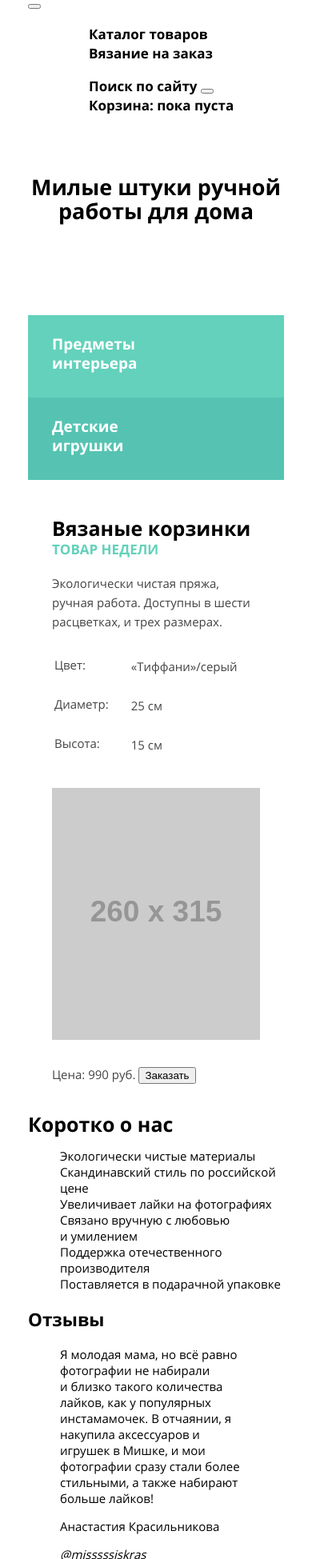
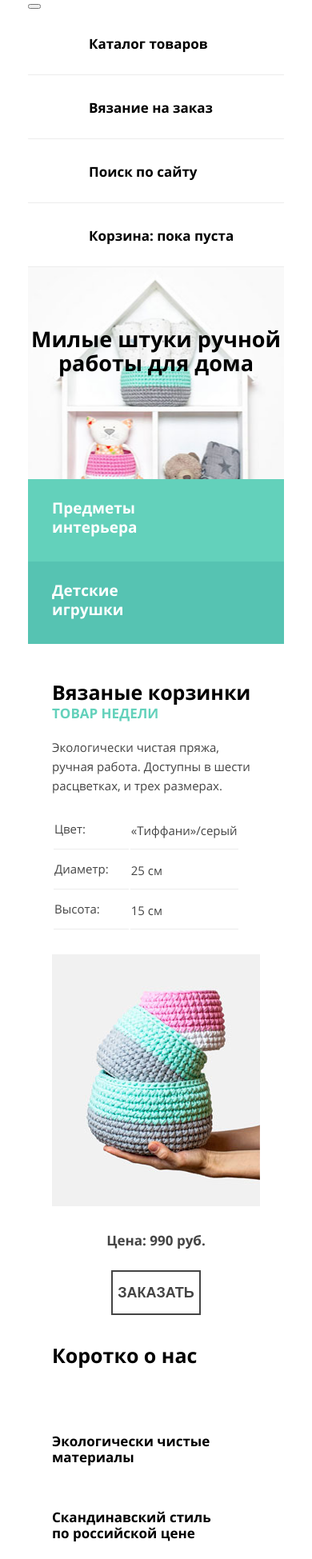
Before and after one commit to AnyaPistsova/1468147-mishka-20, a website: page source/index.html in a window 390 px wide. Shown: the part 51-2000 px from the top of the page at 80% size. Drawn offline with nearby package versions, Linux system fonts and the light colour scheme; files that its build step writes are made by us from their sources; placeholder pictures from the web are drawn by us.

Commit message:
Написала стили для главной страницы, исправла шапку на страницах каталога и формы. Добавила центрирующий блок под mobile на все страницы

```diff
--- a/source/index.html
+++ b/source/index.html
@@ -10,7 +10,7 @@
 <body class="page__body page-container">
   <header class="page-header">
     <a class="page-header__logo">
-      <img src="https://via.placeholder.com/86x35" width="86" height="35" alt="Логотип магазина «Мишка»">
+      <img src="img/logo-mobile.svg" width="86" height="35" alt="Логотип магазина «Мишка»">
     </a>
     <nav class="main-nav">
       <button class="page-header__button" type="button"></button>
@@ -27,8 +27,9 @@
           <form class="search-field" action="https://echo.htmlacademy.ru/courses" method="get">
             <p class="search-field__item">
               <label for="search-field">Поиск по сайту</label>
-              <input class="search-field__input" type="search" name="search" id="search-field" aria-label="Поиск по сайту">
-              <button type="submit"></button>
+              <input class="search-field__input" type="search" name="search" id="search-field"
+                aria-label="Поиск по сайту">
+              <button class="search-field__button" type="submit"></button>
             </p>
           </form>
         </li>
@@ -89,14 +90,14 @@
           <td class="features-table__value">15 см</td>
         </tr>
       </table>
-      <img class="best-product__image" src="https://via.placeholder.com/260x315" width="260" height="315"
+      <img class="best-product__image" src="img/triple-set-mobile@1x.jpg" width="260" height="315"
         alt="Три вязанные корзинки разных размеров, вложенные друг в друга">
       <div class="best-product__booking">
         <span class="best-product__price">Цена: 990 руб.</span>
         <button class="best-product__button main-button" type="button">Заказать</button>
       </div>
     </article>
-    <article class="main-advantages">
+    <article class="main-advantages main-container">
       <h2 class="main-advantages__title page-main__title_h2">Коротко о нас</h2>
       <ul class="main-advantages__list">
         <li class="main-advantages__item main-advantages__item_logo_flower">
@@ -125,8 +126,8 @@
         </li>
       </ul>
     </article>
-    <article class="feedback">
-      <h2 class="feedback__title">Отзывы</h2>
+    <article class="feedback main-container">
+      <h2 class="feedback__title page-main__title_h2">Отзывы</h2>
       <blockquote class="feedback__quote feedback-quote">
         <p class="feedback-quote__content">
           Я молодая мама, но&nbsp;всё равно фотографии не&nbsp;набирали и&nbsp;близко такого количества лайков, как у
@@ -134,12 +135,14 @@
           инстамамочек. В отчаянии, я накупила аксессуаров и игрушек в&nbsp;Мишке, и мои фотографии сразу стали более
           стильными, а&nbsp;также набирают больше лайков!
         </p>
+        <div class="feedback-quote__author-wrapper">
           <p class="feedback-quote__author">
             Анастастия Красильникова
           </p>
           <cite class="feedback-quote__cite">
             @misssssiskras
           </cite>
+        </div>
       </blockquote>
       <div clas="feedback__buttons-wrapper">
         <button class="feedback__button feedback__button_next" type="button">Назад</button>
@@ -147,8 +150,8 @@
         <a class="feedback__write-button main-button" href="">Написать</a>
       </div>
     </article>
-    <section class="contacts">
-      <h2 class="contacts__title page-main__title_h2">Контакты</h2>
+    <section class="contacts main-container">
+      <h2 class="contacts__title">Контакты</h2>
       <p class="contacts__wrapper email-wrapper">
         <span class="email-wrapper__name">e-mail:</span>
         <a class="email-wrapper__email" href="mailto:info@mimimishkashop.ru">info@mimimishkashop.ru</a>
@@ -158,15 +161,16 @@
       <address class="address-wrapper__address">г. Санкт-Петербург, ул. Большая Конюшенная, д. 19/8, офис 101</address>
       </p>
       <div class="contacts__map contacts-map">
-        <img src="https://via.placeholder.com/320x454" width="320" height="454"
+        <img src="img/map-mobile@1x.jpg" width="320" height="454"
           alt="Карта с расположением офиса по адресу г. Санкт-Петербург, ул. Большая Конюшенная, д. 19/8, офис 101 ">
       </div>
+      <a class="contacts__button main-button" href="">Напишите нам</a>
     </section>
   </main>
 
   <footer class="page-footer">
     <a class="page-footer__logo">
-      <img src="https://via.placeholder.com/86x35" width="86" height="35" alt="Логотип магазина «Мишка»">
+      <img src="img/logo-footer.svg" width="86" height="35" alt="Логотип магазина «Мишка»">
     </a>
     <ul class="social-media-list">
       <li class="social-media-list__item social-media-list__item_link_instagram">
@@ -183,10 +187,11 @@
       <span class="developer-info__text">Разработано</span>
       <a class="developer-info__link" href="https://htmlacademy.ru/intensive/adaptive"
         aria-label="Перейти на сайт HTML Academy">
-        <img src="https://via.placeholder.com/27x34" width="27" height="34" alt="Логотип HTML Academy">
+        <img src="img/logo-htmlacademy.svg" width="27" height="34" alt="Логотип HTML Academy">
       </a>
     </div>
   </footer>
 
 </body>
+
 </html>
--- a/source/sass/style.scss
+++ b/source/sass/style.scss
@@ -40,7 +40,21 @@ $darkgreen: #56c3b2;
 
 // main-button start
 
-
+.main-button {
+  font-weight: bold;
+  font-size: 18px;
+  line-height: 20px;
+  display: inline-block;
+  padding-top: 16px;
+  padding-bottom: 16px;
+  border: 2px $darkgrey solid;
+  text-align: center;
+  text-transform: uppercase;
+  text-decoration: none;
+  color: $darkgrey;
+  background-color: $white;
+  cursor: pointer;
+}
 
 // main-button end
 
@@ -120,13 +134,22 @@ img {
 
 .shopping-list,
 .search-field__input,
+.search-field__button,
 .about-delivery {
   display: none;
 }
 
 .main-nav__item {
   padding: 0;
+  margin: 0;
+}
+
+.link-lists__item,
+.interactive-list__item {
+  padding-top: 28.5px;
+  padding-bottom: 26.5px;
   padding-left: 76px;
+  border-bottom: 1px $shadowgrey solid;
 }
 
 .page-header__logo {
@@ -160,13 +183,16 @@ img {
 
 .main-menu {
   font-weight: bold;
+  background-image: url("../img/hero-mobile@1x.jpg");
+  background-position: 50% -37%;
+  background-repeat: no-repeat;
 }
 
 .main-menu__description {
   padding: 0;
   margin: 0;
-  margin-top: 75px;
-  margin-bottom: 115px;
+  padding-top: 75px;
+  padding-bottom: 115px;
   font-size: 27px;
   line-height: 30px;
   text-align: center;
@@ -228,16 +254,100 @@ img {
   margin-bottom: 29px;
 }
 
+.features-table__value {
+  border-bottom: 1px $shadowgrey solid;
+}
+
 .features-table__parameter {
   padding-top: 12px;
   padding-bottom: 15px;
   padding-right: 25px;
   font-weight: normal;
   text-align: left;
+  border-bottom: 1px $shadowgrey solid;
 }
 
 .best-product__image {
   margin-bottom: 25px;
 }
 
+.best-product__booking {
+  font-weight: bold;
+  font-size: 17px;
+  line-height: 24px;
+  text-align: center;
+}
+
+.best-product__price {
+  display: block;
+  margin-bottom: 24.5px;
+}
+
 // best-product end
+
+//main-advantages start
+
+.main-advantages {
+  margin-bottom: 58px;
+}
+
+.main-advantages__list {
+  padding: 0;
+  margin: 0;
+  margin-top: 28px;
+  font-weight: bold;
+  font-size: 17px;
+  line-height: 20px;
+}
+
+.main-advantages__item {
+  padding-top: 55px;
+}
+
+// feedback start
+
+.feedback {
+  margin-bottom: 90px;
+}
+
+.feedback-quote,
+.feedback-quote__content,
+.feedback-quote__author {
+  padding: 0;
+  margin: 0;
+}
+
+.feedback-quote__content {
+  margin-top: 14px;
+  margin-bottom: 33px;
+  line-height: 30px;
+}
+
+.feedback-quote__author-wrapper {
+  font-size: 17px;
+  line-height: 24px;
+  margin-bottom: 30px;
+}
+
+.feedback-quote__author {
+  font-weight: bold;
+}
+
+.feedback__button {
+  background-color: $white;
+}
+
+// feedback end
+
+// contacts start
+
+.email-wrapper__email {
+  text-decoration: none;
+  color: $darkgrey;
+}
+
+.address-wrapper__address {
+  font-style: normal;
+}
+
+// contacts end
```
Also changed, not shown: source/catalog.html (+15 -14 lines), source/form.html (+9 -8 lines). Lines whose indentation alone changed are shown as unchanged.
